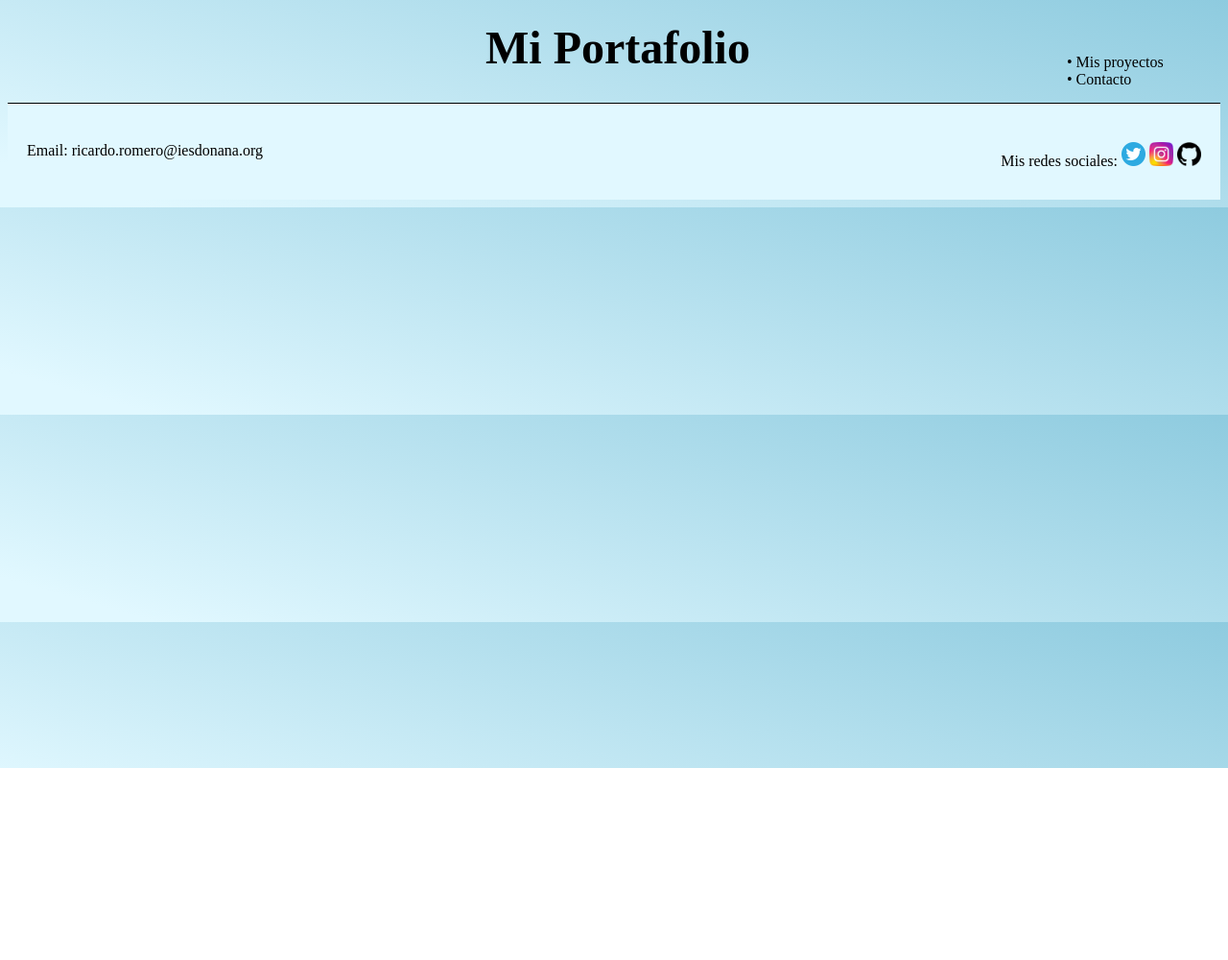
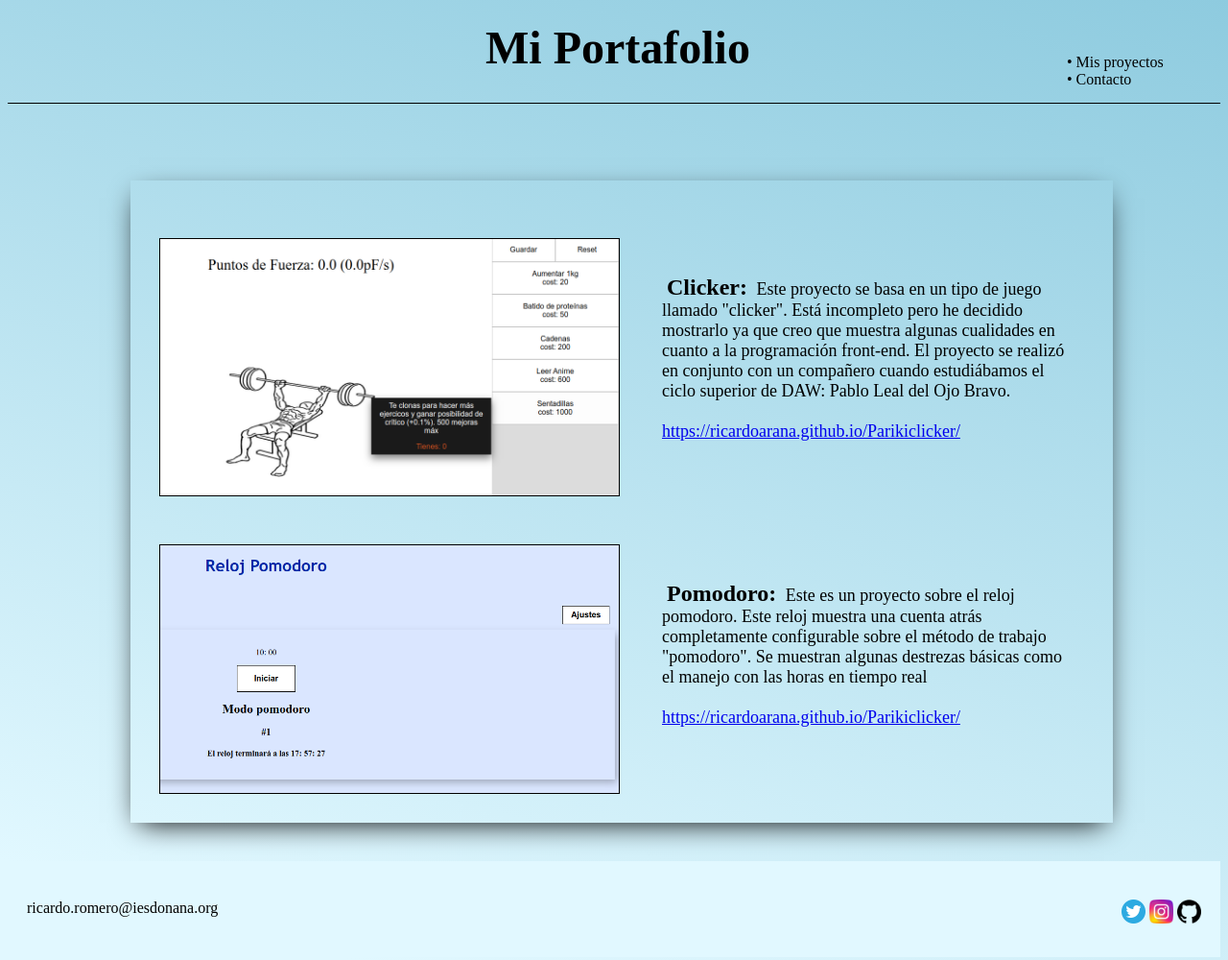
Before and after one commit to ricardoArana/portafolio_ricardo, a plain HTML site: page pag/mis_proyectos.html in a window 1280 px wide. Shown: the top 1000 px of the page at 96% size. Before the commit the page ends 800 px from the top, so only its background shows below. Drawn offline with Linux system fonts and the light colour scheme.

Commit message:
casi terminado mis proyectos

```diff
--- a/css/style.css
+++ b/css/style.css
@@ -58,13 +58,39 @@ header > #link > a:hover {
 }
 
 main {
-    margin-left: 12.5vw;
-    width: 75vw;
+    margin-left: 10vw;
+    width: 80vw;
     -webkit-box-shadow: 0px 9px 28px -9px;
     -moz-box-shadow: 0px 9px 28px -9px;
     box-shadow: 0px 9px 28px -9px;
-    margin-top: 13vh;
+    margin-top: 10vh;
+    margin-bottom: 5vh;
+    padding: 20px;
 }
+/* #proyectos {
+  display: flex;
+  justify-content: space-between;
+} */
+.proyecto {
+  display: flex;
+  justify-content: space-between;
+  padding-top: 30px;
+}
+.proyecto > img {
+  width: 37.5vw;
+  border: solid 1px black;
+  margin: 10px;
+}
+.proyecto > p {
+  width: 37.5vw;
+  padding: 30px;
+  font-size: large;
+}
+.proyecto > p > b{
+  font-size: x-large;
+  margin: 5px;
+}
+
 #presentacion{
 
     display: flex;
--- a/pag/mis_proyectos.html
+++ b/pag/mis_proyectos.html
@@ -15,10 +15,29 @@
     <a href="contacto.html">&#8226; Contacto</a>
   </div>
   </header>
+  <main>
+    <div id="proyectos">
 
+      <div class="proyecto">
+        <img src="/img/clicker.png" alt="">
+        <p> <b>Clicker:</b> Este proyecto se basa en un tipo de juego llamado "clicker". Está incompleto pero he decidido mostrarlo ya que creo que muestra algunas cualidades en cuanto a la programación front-end. El proyecto se realizó en conjunto con un compañero cuando estudiábamos el ciclo superior de DAW: Pablo Leal del Ojo Bravo.
+          <br> <br>
+           <a href="https://ricardoarana.github.io/Parikiclicker/">https://ricardoarana.github.io/Parikiclicker/</a>
+        </p>
+      </div>
+
+      <div class="proyecto">
+        <img src="/img/pomodoro.png" alt="">
+        <p> <b>Pomodoro:</b> Este es un proyecto sobre el reloj pomodoro. Este reloj muestra una cuenta atrás completamente configurable sobre el método de trabajo "pomodoro". Se muestran algunas destrezas básicas como el manejo con las horas en tiempo real
+        <br> <br>
+        <a href="https://ricardoarana.github.io/Parikiclicker/">https://ricardoarana.github.io/Parikiclicker/</a>
+        </p>
+      </div>
+    </div>
+  </main>
   <footer>
-    <div id="email"> Email: ricardo.romero@iesdonana.org </div>
-    <div id="redes"> Mis redes sociales:
+    <div id="email"> ricardo.romero@iesdonana.org </div>
+    <div id="redes">
       <a href="https://twitter.com"> <img src="/img/twitter.png" alt=""></a>
       <a href="https://instagram.com"> <img src="/img/instagram.png" alt=""></a>
       <a href="https://gitbub.com"> <img src="/img/github.png" alt=""></a>
```
Also changed, not shown: index.html (+2 -2 lines), pag/contacto.html (+2 -2 lines), img/clicker.png (added), img/pomodoro.png (added).
